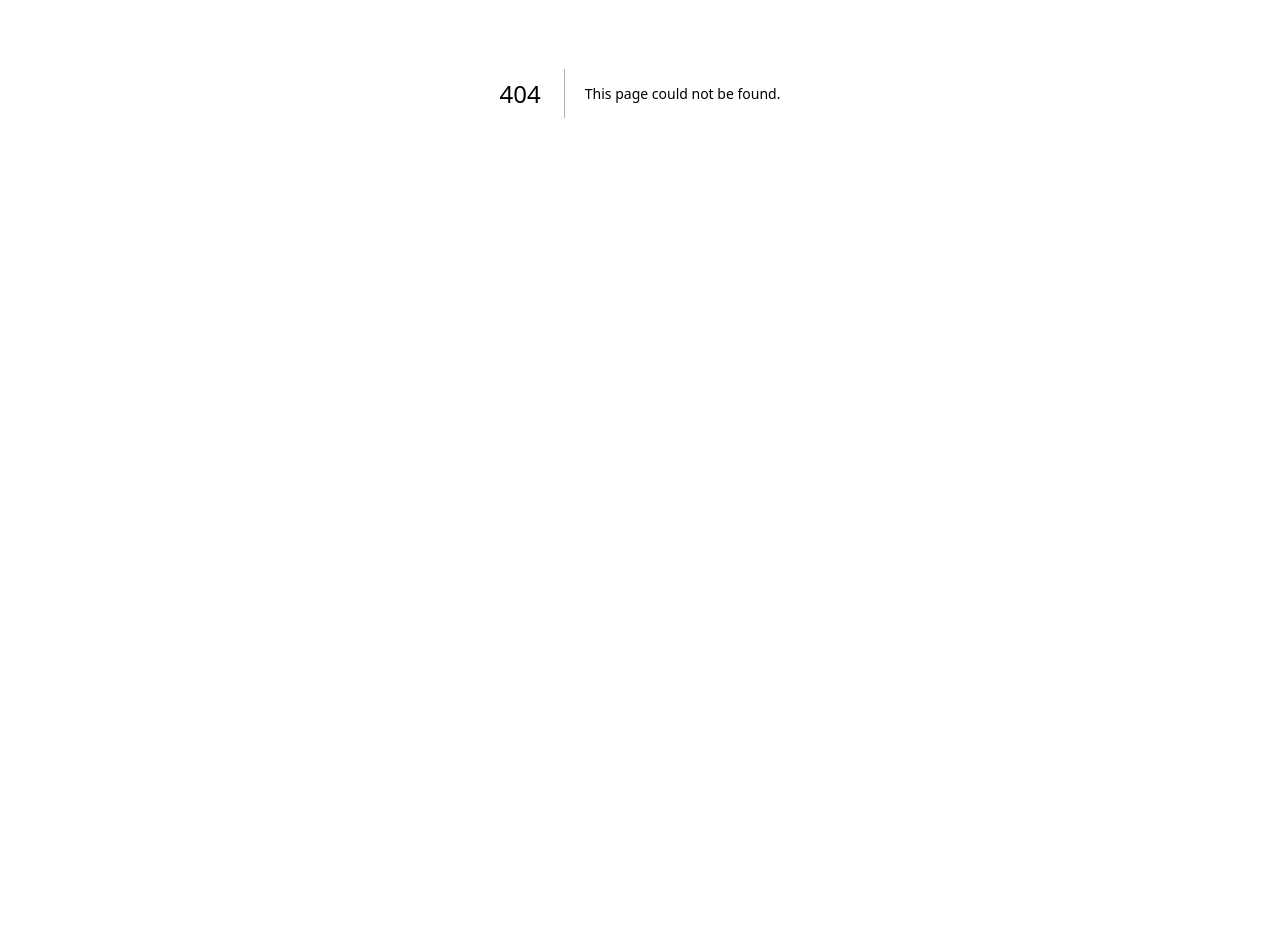
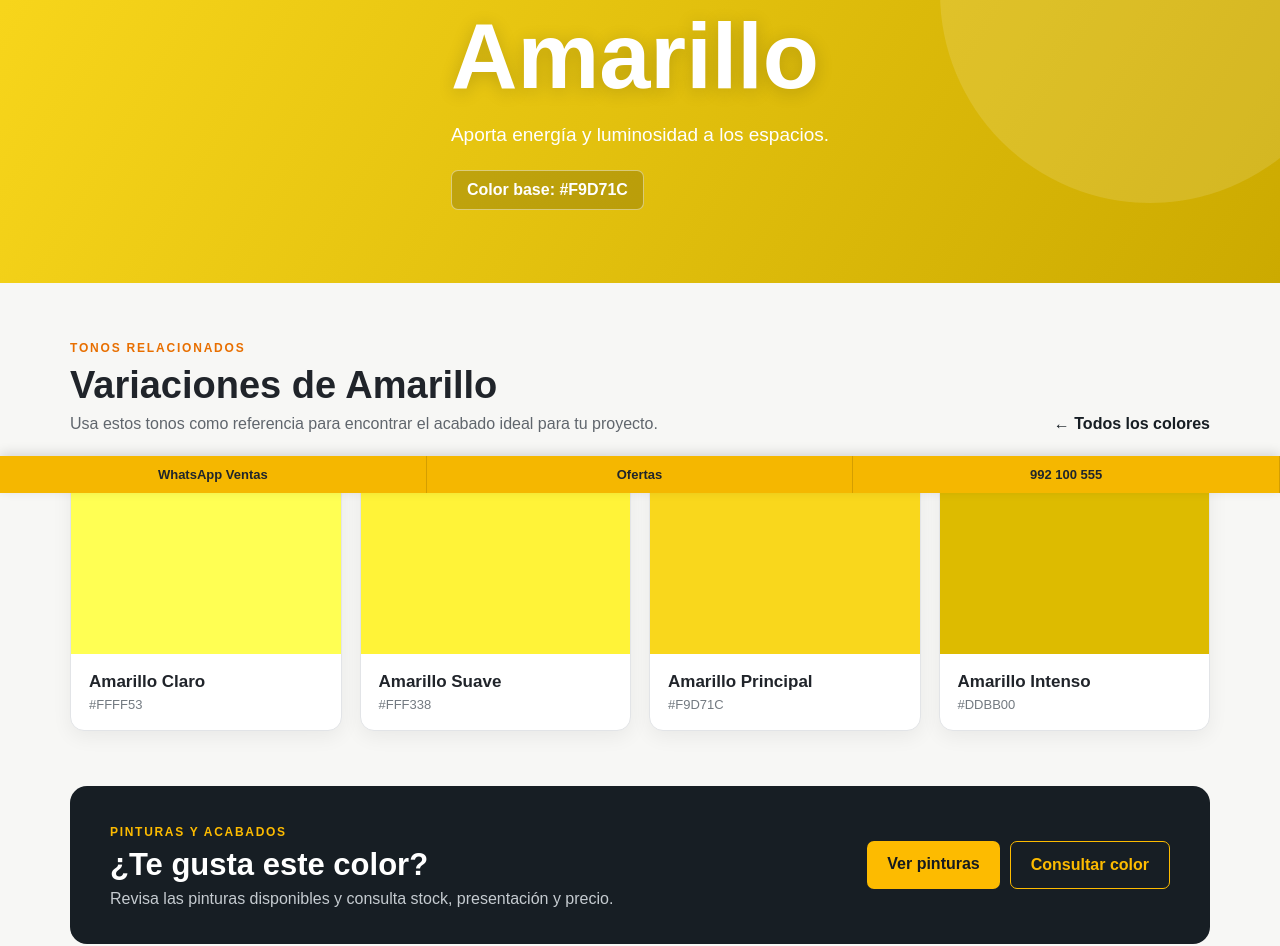
Before and after one commit to lenin1754575412/Ferreteria-Cayo, a Next.js app: page /colores-pintura/amarillo in a window 1280 px wide. Before the commit this address had no page. Shown: the part 307-1253 px from the top of the page. Before the commit the page ends 800 px from the top, so only its background shows below. Built offline with nearby package versions, Linux system fonts and the light colour scheme.

Commit message:
Agregar paginas individuales de colores de pintura

```diff
--- /dev/null
+++ b/src/app/colores-pintura/[color]/page.tsx
@@ -0,0 +1,317 @@
+import Link from "next/link";
+import { notFound } from "next/navigation";
+import { Header } from "@/features/navigation";
+import { Footer } from "@/features/layout";
+
+type ColorInfo = {
+  nombre: string;
+  codigo: string;
+  descripcion: string;
+};
+
+const colores: Record<string, ColorInfo> = {
+  blanco: {
+    nombre: "Blanco",
+    codigo: "#FFFFFF",
+    descripcion: "Limpio, luminoso y fácil de combinar.",
+  },
+
+  "blanco-humo": {
+    nombre: "Blanco humo",
+    codigo: "#F1F1ED",
+    descripcion: "Un blanco suave para ambientes modernos.",
+  },
+
+  marfil: {
+    nombre: "Marfil",
+    codigo: "#FFF8DC",
+    descripcion: "Un tono cálido y elegante.",
+  },
+
+  crema: {
+    nombre: "Crema",
+    codigo: "#FFF3C4",
+    descripcion: "Ideal para espacios cálidos y acogedores.",
+  },
+
+  beige: {
+    nombre: "Beige",
+    codigo: "#DCC9A3",
+    descripcion: "Neutral, clásico y muy versátil.",
+  },
+
+  arena: {
+    nombre: "Arena",
+    codigo: "#D6B887",
+    descripcion: "Natural y perfecto para ambientes rústicos.",
+  },
+
+  amarillo: {
+    nombre: "Amarillo",
+    codigo: "#F9D71C",
+    descripcion: "Aporta energía y luminosidad a los espacios.",
+  },
+
+  naranja: {
+    nombre: "Naranja",
+    codigo: "#F58220",
+    descripcion: "Un tono intenso, cálido y moderno.",
+  },
+
+  rojo: {
+    nombre: "Rojo",
+    codigo: "#C62828",
+    descripcion: "Fuerte, elegante y con mucha personalidad.",
+  },
+
+  coral: {
+    nombre: "Coral",
+    codigo: "#F26B5B",
+    descripcion: "Una combinación cálida entre rojo y naranja.",
+  },
+
+  rosado: {
+    nombre: "Rosado",
+    codigo: "#F3A6B9",
+    descripcion: "Suave, cálido y luminoso.",
+  },
+
+  lila: {
+    nombre: "Lila",
+    codigo: "#C8A2C8",
+    descripcion: "Un tono delicado para ambientes tranquilos.",
+  },
+
+  morado: {
+    nombre: "Morado",
+    codigo: "#6A3D9A",
+    descripcion: "Profundo, elegante y creativo.",
+  },
+
+  azul: {
+    nombre: "Azul",
+    codigo: "#1769AA",
+    descripcion: "Fresco y perfecto para ambientes modernos.",
+  },
+
+  "azul-marino": {
+    nombre: "Azul marino",
+    codigo: "#183153",
+    descripcion: "Elegante, profundo y sofisticado.",
+  },
+
+  celeste: {
+    nombre: "Celeste",
+    codigo: "#67B7DC",
+    descripcion: "Luminoso, fresco y relajante.",
+  },
+
+  turquesa: {
+    nombre: "Turquesa",
+    codigo: "#28B8B0",
+    descripcion: "Fresco y llamativo para espacios modernos.",
+  },
+
+  verde: {
+    nombre: "Verde",
+    codigo: "#3B8D4E",
+    descripcion: "Natural y agradable para interiores y exteriores.",
+  },
+
+  "verde-oliva": {
+    nombre: "Verde oliva",
+    codigo: "#7C8A45",
+    descripcion: "Natural y elegante.",
+  },
+
+  "gris-claro": {
+    nombre: "Gris claro",
+    codigo: "#C9CDD1",
+    descripcion: "Neutral y perfecto para estilos modernos.",
+  },
+
+  gris: {
+    nombre: "Gris",
+    codigo: "#7A7F85",
+    descripcion: "Sobrio y fácil de combinar.",
+  },
+
+  antracita: {
+    nombre: "Antracita",
+    codigo: "#3F4448",
+    descripcion: "Oscuro, moderno y elegante.",
+  },
+
+  marron: {
+    nombre: "Marrón",
+    codigo: "#795548",
+    descripcion: "Cálido y natural para acabados clásicos.",
+  },
+
+  negro: {
+    nombre: "Negro",
+    codigo: "#161616",
+    descripcion: "Elegante y fuerte para detalles y acabados.",
+  },
+};
+
+function cambiarLuminosidad(hex: string, cantidad: number) {
+  const valor = hex.replace("#", "");
+
+  const numero = parseInt(valor, 16);
+
+  const r = Math.max(
+    0,
+    Math.min(255, (numero >> 16) + cantidad)
+  );
+
+  const g = Math.max(
+    0,
+    Math.min(255, ((numero >> 8) & 0x00ff) + cantidad)
+  );
+
+  const b = Math.max(
+    0,
+    Math.min(255, (numero & 0x0000ff) + cantidad)
+  );
+
+  return (
+    "#" +
+    (b | (g << 8) | (r << 16))
+      .toString(16)
+      .padStart(6, "0")
+      .toUpperCase()
+  );
+}
+
+export default function ColorPage({
+  params,
+}: {
+  params: { color: string };
+}) {
+  const color = colores[params.color];
+
+  if (!color) {
+    notFound();
+  }
+
+  const tonos = [
+    {
+      nombre: "Claro",
+      codigo: cambiarLuminosidad(color.codigo, 55),
+    },
+    {
+      nombre: "Suave",
+      codigo: cambiarLuminosidad(color.codigo, 28),
+    },
+    {
+      nombre: "Principal",
+      codigo: color.codigo,
+    },
+    {
+      nombre: "Intenso",
+      codigo: cambiarLuminosidad(color.codigo, -28),
+    },
+  ];
+
+  return (
+    <>
+      <Header />
+
+      <main>
+        <section
+          className="paint-detail-hero"
+          style={{
+            background: `linear-gradient(
+              120deg,
+              ${color.codigo},
+              ${cambiarLuminosidad(color.codigo, -45)}
+            )`,
+          }}
+        >
+          <div className="wrap paint-detail-hero-inner">
+            <span>FERRETERÍA CAYO · COLORES</span>
+
+            <h1>{color.nombre}</h1>
+
+            <p>{color.descripcion}</p>
+
+            <div className="paint-detail-code">
+              Color base: {color.codigo}
+            </div>
+          </div>
+        </section>
+
+        <section className="wrap paint-detail-content">
+          <div className="paint-detail-heading">
+            <div>
+              <span>TONOS RELACIONADOS</span>
+
+              <h2>Variaciones de {color.nombre}</h2>
+
+              <p>
+                Usa estos tonos como referencia para encontrar el
+                acabado ideal para tu proyecto.
+              </p>
+            </div>
+
+            <Link href="/colores-pintura">
+              ← Todos los colores
+            </Link>
+          </div>
+
+          <div className="paint-tone-grid">
+            {tonos.map((tono) => (
+              <div
+                className="paint-tone-card"
+                key={tono.nombre}
+              >
+                <div
+                  className="paint-tone-preview"
+                  style={{
+                    backgroundColor: tono.codigo,
+                  }}
+                />
+
+                <div className="paint-tone-data">
+                  <strong>
+                    {color.nombre} {tono.nombre}
+                  </strong>
+
+                  <span>{tono.codigo}</span>
+                </div>
+              </div>
+            ))}
+          </div>
+
+          <section className="paint-detail-buy">
+            <div>
+              <span>PINTURAS Y ACABADOS</span>
+
+              <h2>
+                ¿Te gusta este color?
+              </h2>
+
+              <p>
+                Revisa las pinturas disponibles y consulta stock,
+                presentación y precio.
+              </p>
+            </div>
+
+            <div className="paint-detail-actions">
+              <Link href="/subcategorias/pinturas-y-acabados">
+                Ver pinturas
+              </Link>
+
+              <Link href="/contacto">
+                Consultar color
+              </Link>
+            </div>
+          </section>
+        </section>
+      </main>
+
+      <Footer />
+    </>
+  );
+}
```
Also changed, not shown: src/app/colores-pintura/page.tsx (+38 -152 lines).
